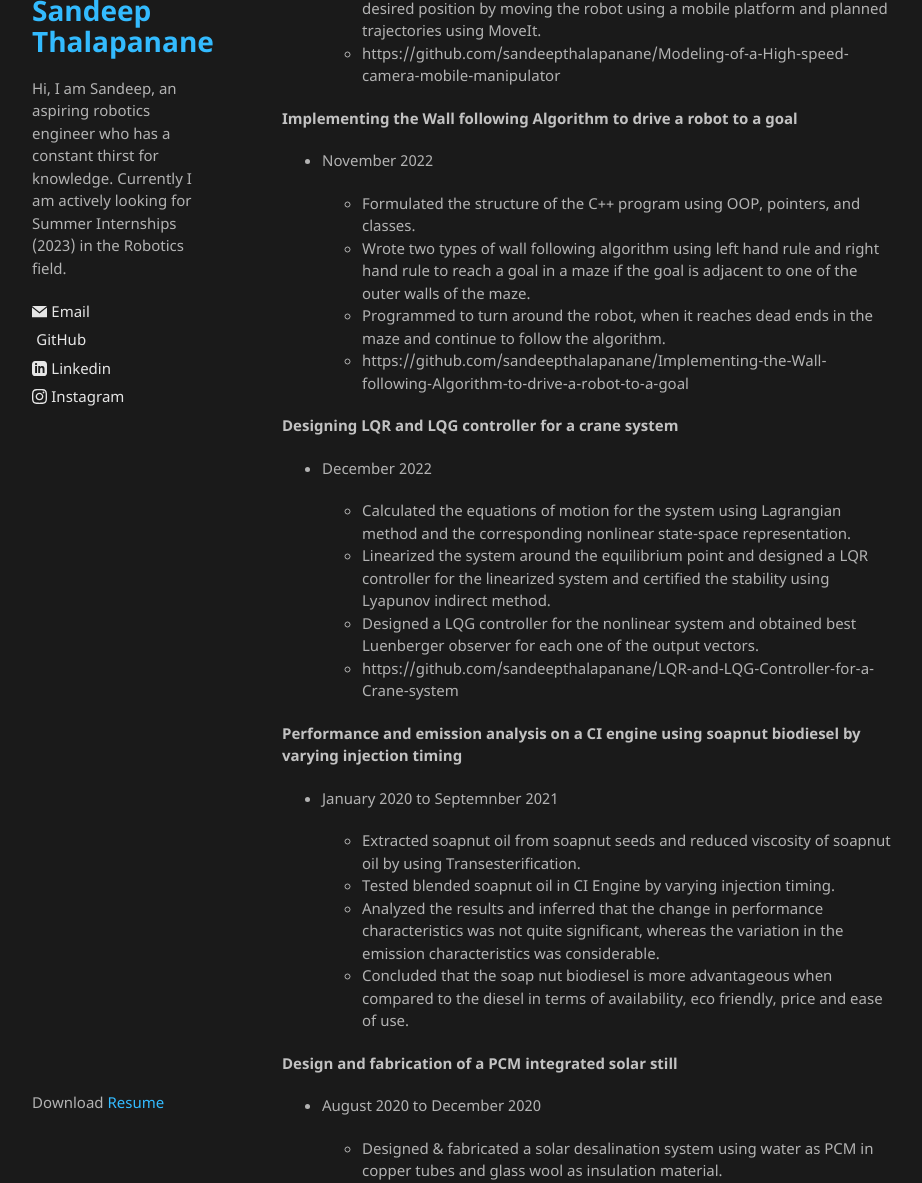
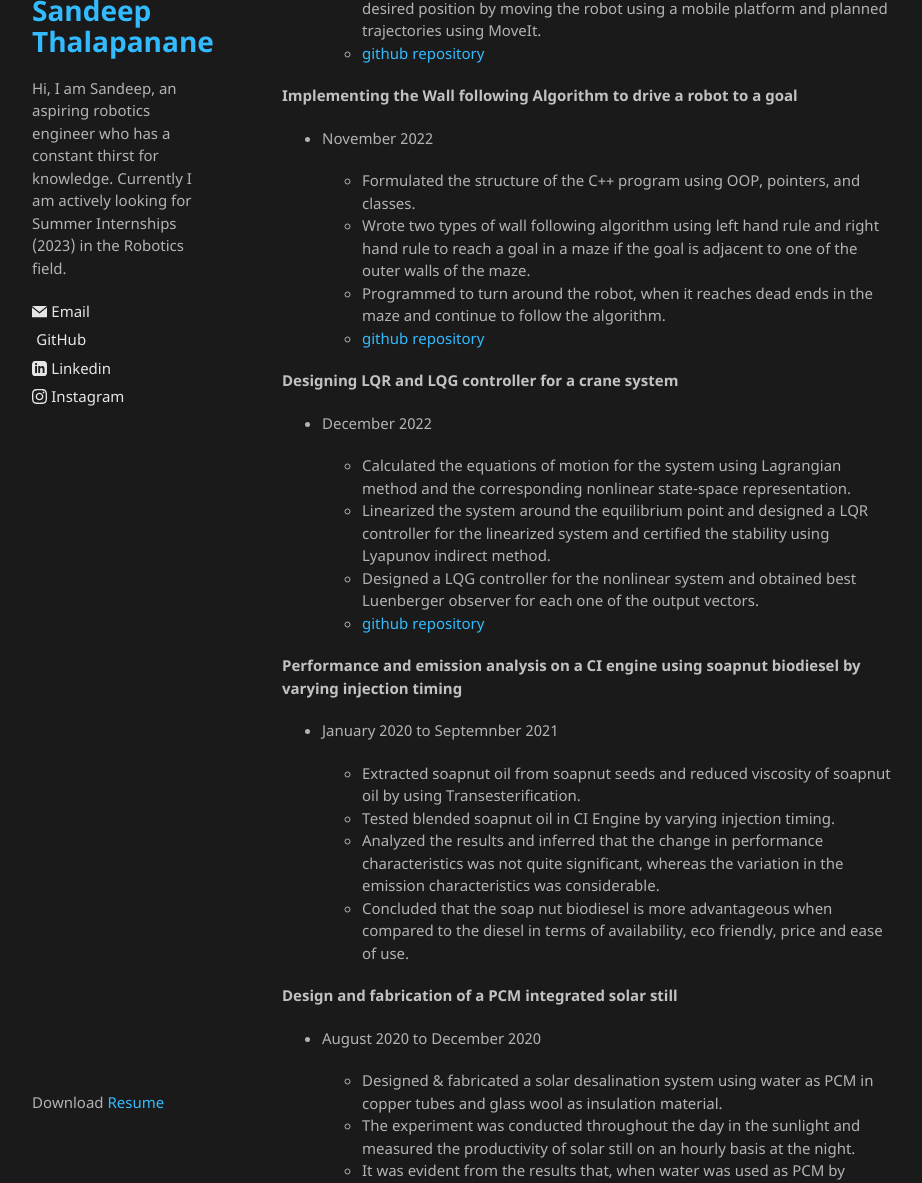
Before and after one commit to sandeepthalapanane/sandeepthalapanane.github.io, a Jekyll site: the page built from index.md, in a window 1280 px wide and 1400 px high, scrolled down 597 px. Shown: the part 217-1400 px from the top of the window, without its empty margins (178-1100 px from the left). Built offline with Jekyll 4.4.1, drawn with Linux system fonts in a browser that asks for light colours; our own code applies the rules of GitHub Pages for plain Markdown files.

Commit message:
links update

```diff
--- a/index.md
+++ b/index.md
@@ -25,7 +25,7 @@ layout: default
    - Designed a High speed camera robot arm model with a mobile platform and formulated the Kinematics and Dynamics of the robot links.
    - Built a ROS package and simulated in a custom made Gazebo environment and visualized camera attached at the end effector using RViz.
    - Developed a python program to operate robot arms, camera and reach the desired position by moving the robot using a mobile platform and planned trajectories using MoveIt.
-   - https://github.com/sandeepthalapanane/Modeling-of-a-High-speed-camera-mobile-manipulator
+   - [github repository](https://github.com/sandeepthalapanane/Modeling-of-a-High-speed-camera-mobile-manipulator)
 
 #### Implementing the Wall following Algorithm to drive a robot to a goal
  - November 2022
@@ -33,7 +33,7 @@ layout: default
    - Formulated the structure of the C++ program using OOP, pointers, and classes.
    - Wrote two types of wall following algorithm using left hand rule and right hand rule to reach a goal in a maze if the goal is adjacent to one of the outer walls of the maze.
    - Programmed to turn around the robot, when it reaches dead ends in the maze and continue to follow the algorithm.
-   - https://github.com/sandeepthalapanane/Implementing-the-Wall-following-Algorithm-to-drive-a-robot-to-a-goal
+   - [github repository](https://github.com/sandeepthalapanane/Implementing-the-Wall-following-Algorithm-to-drive-a-robot-to-a-goal)
 
 #### Designing LQR and LQG controller for a crane system
  - December 2022
@@ -41,7 +41,7 @@ layout: default
    - Calculated the equations of motion for the system using Lagrangian method and the corresponding nonlinear state-space representation.
    - Linearized the system around the equilibrium point and designed a LQR controller for the linearized system and certified the stability using Lyapunov indirect method.
    - Designed a LQG controller for the nonlinear system and obtained best Luenberger observer for each one of the output vectors.
-   - https://github.com/sandeepthalapanane/LQR-and-LQG-Controller-for-a-Crane-system
+   - [github repository](https://github.com/sandeepthalapanane/LQR-and-LQG-Controller-for-a-Crane-system)
 
 
 #### Performance and emission analysis on a CI engine using soapnut biodiesel by varying injection timing
```
